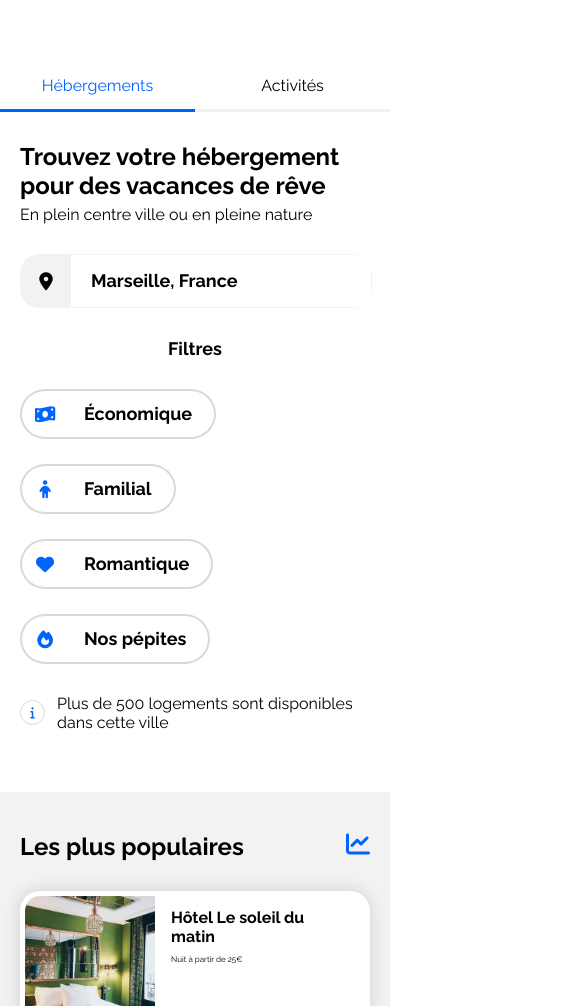
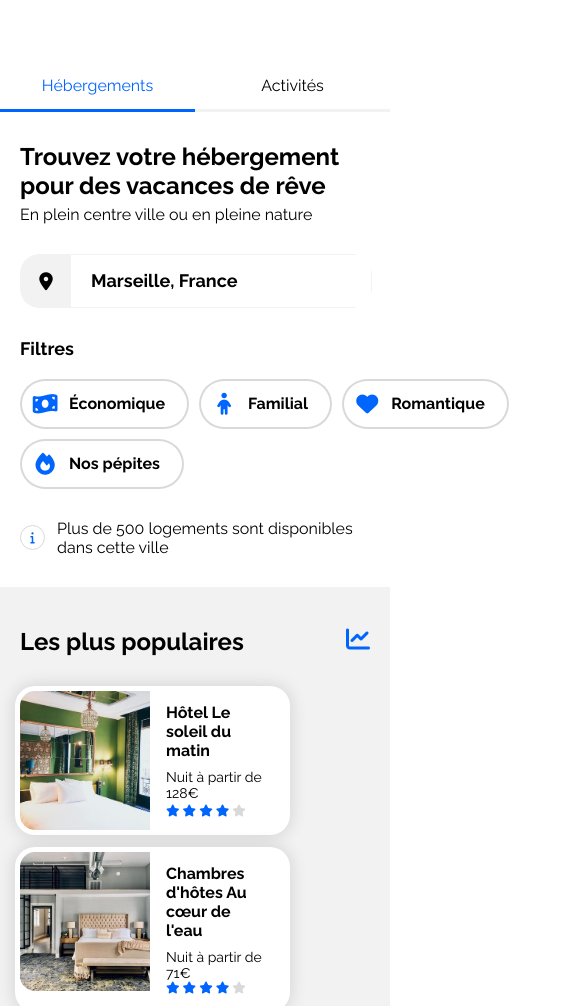
Before and after one commit to AnthonyGDN/Projet-2-OCR-WEB-DEV, a plain HTML site: page index.html in a window 390 px wide. Shown: the part 91-1097 px from the top of the page, 585 px wide, since content can reach past the window. Drawn offline with Linux system fonts and the light colour scheme.

Commit message:
style - margin between nav and body, Filters above buttons, correct card sizes (popular), general page margin, placement and height of activity card titles, footer margin

```diff
--- a/css/style.css
+++ b/css/style.css
@@ -178,6 +178,11 @@ main {
     gap: 25px;
 }
 
+.filter-h3 {
+    font-size: 18px;
+    margin: 0;
+}
+
 .all-filters ul li {
     display: flex;
     flex-direction: row;
@@ -198,7 +203,7 @@ main {
     color: var(--blue);
     height: 50px;
     width: 50px;
-    font-size: 18px;
+    font-size: 22px;
     border-radius: 50px;
     display: flex;
     align-items: center;
@@ -360,12 +365,13 @@ main {
 .populaires-card-desc {
     display: flex;
     flex-direction: column;
-    gap: 8px;
+    gap: 14px;
     color: var(--black);
 }
 
 .populaires-card-desc span {
-    font-size: 8px;
+    font-size: 14px;
+    margin-top: -5px;
 }
 
 /*********** activity ***********/
@@ -459,27 +465,51 @@ footer {
 @media (max-width: 1024px) {
     main, header, footer {
         width:auto;
-        padding: 0 20px;
+        padding: 0 40px;
+    }
+
+    .all-filters {
+        flex-direction: column;
+    }
+
+    .filtre-h3 {
+        margin: 0px 650px -10px 0px;
+        font-weight: 700;
+    }
+
+    .icon-filter {
+        margin: 0px -15px 0px 0px;
+    }
+
+    .all-filters ul {
+        gap: 10px;
+        margin: 0px 60px 0px 0px;
+    }
+
+    .all-filters ul li span {
+        font-size: 16px;
     }
 
     #hebergements-and-populaires {
         flex-direction: column;
+        margin-top: -30px;
+    }
+
+    .populaires {
+        padding: 30px;
     }
 
     .all-populaires-cards {
-        flex-direction:column;
+        gap: 25px;
     }
 
-    .populaires-card {
-        width: auto;
+    .all-populaires-cards a {
+        width: 274.67px;
+        margin-left: -5px;
     }
 
     .populaires-card img {
-        width: 250px;
-    }
-
-    .footer-container {
-        gap: 14%;
+        width: 90px;
     }
 
     .all-activity-cards {
@@ -493,6 +523,25 @@ footer {
 
     .activity-card img {
         height: 200px;
+    }
+
+    .activity-card h4 {
+        height: 30px;
+        display: flex;
+        align-items: center;
+    }
+
+    footer {
+        margin: 0px 30px 0px 30px;
+    }
+
+    .footer-container {
+        margin: 80px 0px 0px 20px;
+        gap: 180px;
+    }
+
+    .footer-links {
+        margin-left: -40px;
     }
 }
 
--- a/index.html
+++ b/index.html
@@ -41,7 +41,7 @@
                     <button type="button" class="btn-search btn-mobile"><i class="fas fa-search"></i></button>
                 </form>
                 <div class="all-filters">
-                    <h3>Filtres</h3>
+                    <h3 class="filtre-h3">Filtres</h3>
                     <ul>
                         <li>
                             <i class="fas fa-money-bill-wave icon-filter"></i>
@@ -193,7 +193,7 @@
                                 <div class="populaires-card-content">
                                     <div class="populaires-card-desc">
                                         <h4>Hôtel Le soleil du matin</h4>
-                                        <span>Nuit à partir de 25€</span>
+                                        <span>Nuit à partir de 128€</span>
                                     </div>
                                     <div class="rating">
                                         <i class="fas fa-star"></i>
@@ -292,7 +292,7 @@
                             <a href="#">Fonctionnement du site</a>
                         </li>
                         <li>
-                            <a href="#">Conditions générales de vente</a>
+                            <a href="#">Conditions générales</a>
                         </li>
                         <li>
                             <a href="#">Données et confidentialité</a>
@@ -306,7 +306,7 @@
                             <a href="#">Charte qualité</a>
                         </li>
                         <li>
-                            <a href="#">Soumettre votre hôtel</a>
+                            <a href="#">Proposer votre hôtel</a>
                         </li>
                     </ul>
                 </div>
```
